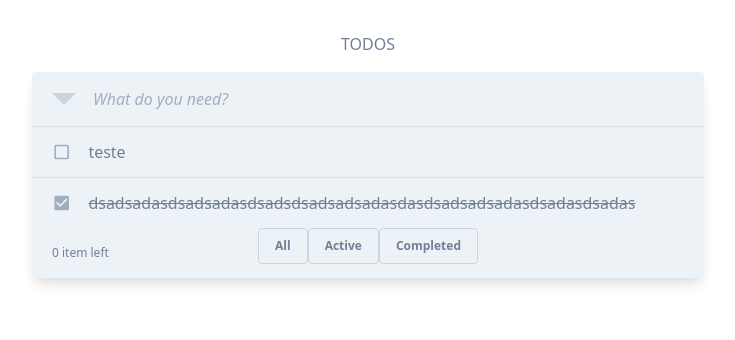
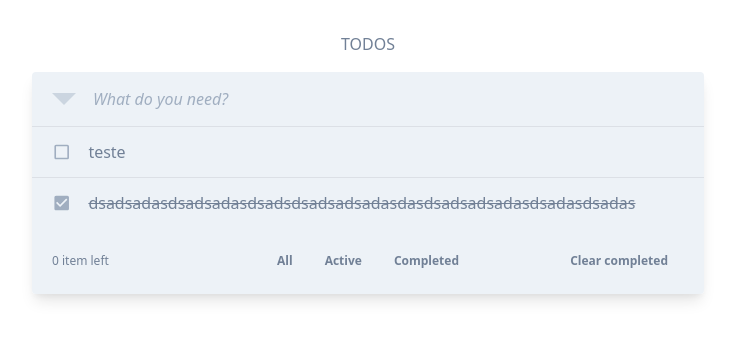
Before and after one commit to wdtamagi/xstate-poc, a React (Create React App) app: page / in a window 1280 px wide. Shown: the top 340 px of the page, without its empty margins (272-1007 px from the left). Built offline with nearby package versions, Linux system fonts and the light colour scheme.

Commit message:
Adjusted some outlines and finished footer style

```diff
--- a/src/containers/todos/components/footer.tsx
+++ b/src/containers/todos/components/footer.tsx
@@ -2,16 +2,25 @@ import React from "react";
 
 export const Footer = ({ remaining = 0 }) => {
   const buttonClass =
-    "bg-transparent hover:bg-gray-400 text-gray-600 font-semibold hover:text-white py-2 px-4 border border-gray-400 hover:border-transparent rounded";
+    "bg-transparent hover:bg-gray-400 text-gray-600 font-semibold hover:text-white py-2 px-4 rounded";
 
   return (
-    <div className="relative flex flex-row px-5 py-4 bg-gray-200 text-gray-600 text-xs">
+    <div className="relative flex flex-row justify-between items-center px-5 py-4 bg-gray-200 text-gray-600 text-xs">
       <span>{`${remaining} ${remaining > 1 ? "items" : "item"} left`}</span>
-      <div className="absolute h-full inset-0 m-0 p-0 text-center">
-        <button className={buttonClass}>All</button>
-        <button className={buttonClass}>Active</button>
-        <button className={buttonClass}>Completed</button>
+      <div className="absolute h-full inset-0 m-0 p-0 text-center px-5 py-4">
+        <button style={{ outline: "none" }} className={buttonClass}>
+          All
+        </button>
+        <button style={{ outline: "none" }} className={buttonClass}>
+          Active
+        </button>
+        <button style={{ outline: "none" }} className={buttonClass}>
+          Completed
+        </button>
       </div>
+      <button style={{ outline: "none" }} className={`${buttonClass} z-10`}>
+        Clear completed
+      </button>
     </div>
   );
 };
--- a/src/containers/todos/components/todo.tsx
+++ b/src/containers/todos/components/todo.tsx
@@ -3,14 +3,14 @@ import React from "react";
 const checkClasses = "fill-current text-gray-500 m-auto h-5 w-5";
 const UnChecked = () => {
   return (
-    <svg className={checkClasses} stroke-width="0" viewBox="0 0 24 24">
+    <svg className={checkClasses} strokeWidth="0" viewBox="0 0 24 24">
       <path d="M19 5v14H5V5h14m0-2H5c-1.1 0-2 .9-2 2v14c0 1.1.9 2 2 2h14c1.1 0 2-.9 2-2V5c0-1.1-.9-2-2-2z"></path>
     </svg>
   );
 };
 const Checked = () => {
   return (
-    <svg className={checkClasses} stroke-width="0" viewBox="0 0 24 24">
+    <svg className={checkClasses} strokeWidth="0" viewBox="0 0 24 24">
       <path d="M19 3H5c-1.11 0-2 .9-2 2v14c0 1.1.89 2 2 2h14c1.11 0 2-.9 2-2V5c0-1.1-.89-2-2-2zm-9 14l-5-5 1.41-1.41L10 14.17l7.59-7.59L19 8l-9 9z"></path>
     </svg>
   );
--- a/src/containers/todos/todos.tsx
+++ b/src/containers/todos/todos.tsx
@@ -40,11 +40,15 @@ export const Todos = () => {
   return (
     <div className="max-w-2xl rounded overflow-hidden shadow-lg mx-auto">
       <div className="flex flex-row px-5 bg-gray-200">
-        <button className="flex items-center rounded rounded-r-none font-bold focus:outline-none">
+        <button
+          style={{ outline: "none" }}
+          className="flex items-center rounded rounded-r-none font-bold"
+        >
           <DownIcon />
         </button>
         <input
-          className="appearance-none block w-full bg-gray-200 text-gray-700 border border-gray-200 py-4 pl-4 leading-tight italic focus:outline-none"
+          style={{ outline: "none" }}
+          className="appearance-none block w-full bg-gray-200 text-gray-700 border border-gray-200 py-4 pl-4 leading-tight italic"
           id="grid-last-name"
           type="text"
           placeholder="What do you need?"
@@ -58,8 +62,13 @@ export const Todos = () => {
               "dsadsadasdsadsadasdsadsdsadsadsadasdasdsadsadsadasdsadasdsadas",
             checked: true,
           },
-        ].map((item) => (
-          <Todo text={item.text} checked={item.checked} onClick={() => null} />
+        ].map((item, index) => (
+          <Todo
+            key={`todo_${index}`}
+            text={item.text}
+            checked={item.checked}
+            onClick={() => null}
+          />
         ))}
       </ul>
       <Footer />
--- a/tailwind.config.js
+++ b/tailwind.config.js
@@ -4,4 +4,4 @@ module.exports = {
   },
   variants: {},
   plugins: [],
-}
+};
```
Also changed, not shown: src/index.css.
